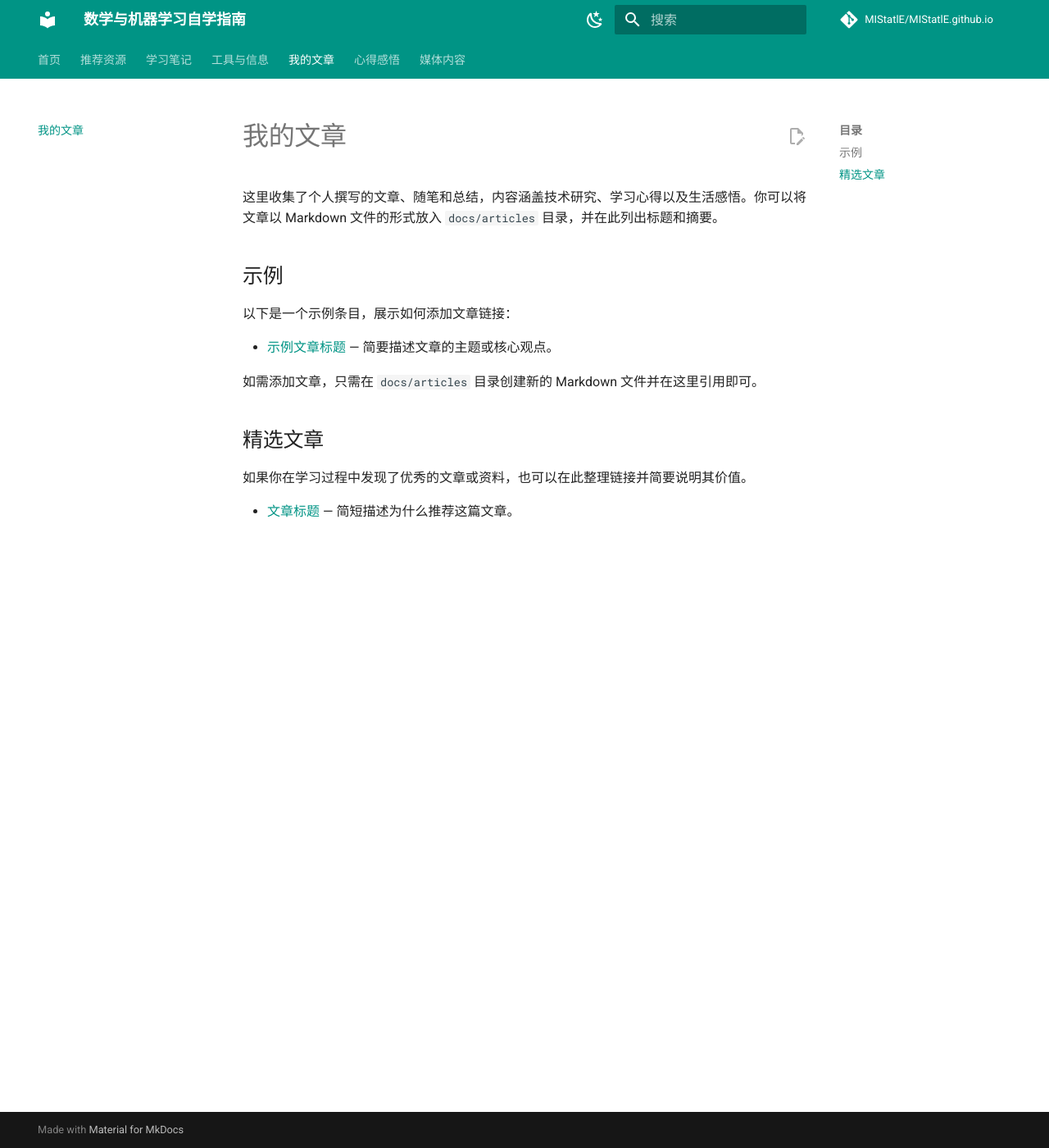
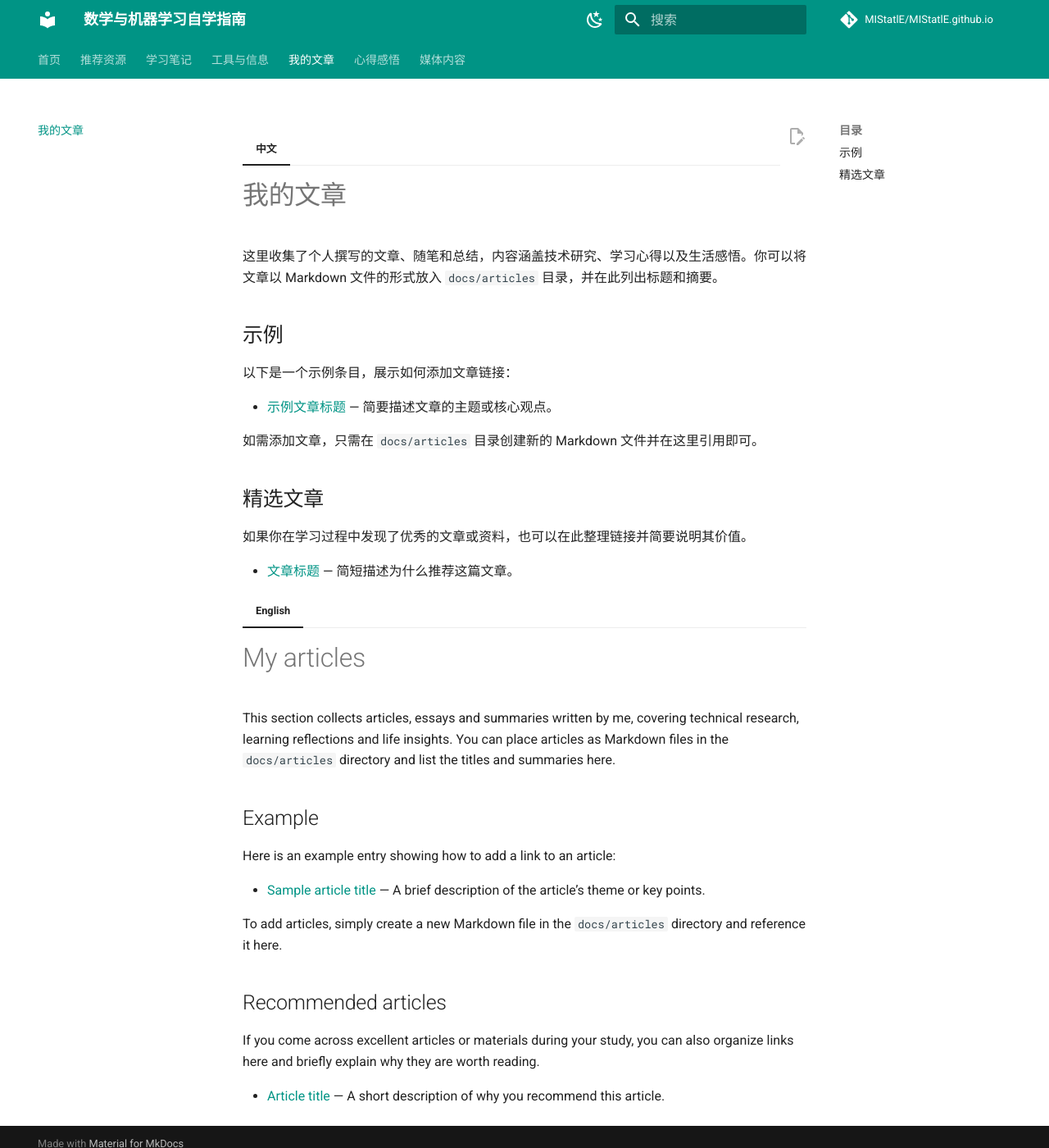
Before and after one commit to MIStatlE/MIStatlE.github.io, an MkDocs documentation site: the page built from docs/articles/index.md, in a window 1280 px wide and 1400 px high. Shown: the whole window at 82% size. Built offline with MkDocs 1.6.1 and Material for MkDocs 9.7.7, drawn with Linux system fonts in a browser that asks for light colours; comment, search, counter and statistics services are not loaded.

Commit message:
Add files via upload

```diff
--- a/docs/articles/index.md
+++ b/docs/articles/index.md
@@ -1,6 +1,8 @@
+=== "中文"
+
 # 我的文章
 
-这里收集了个人撰写的文章、随笔和总结，内容涵盖技术研究、学习心得以及生活感悟。你可以将文章以 Markdown 文件的形式放入 `docs/articles` 目录，并在此列出标题和摘要。
+这里收集了个人撰写的文章、随笔和总结，内容涵盖技术研究、学习心得以及生活感悟。你可以将文章以 Markdown 文件的形式放入 `docs/articles` 目录，并在此列出标题和摘要。
 
 ## 示例
 
@@ -8,10 +10,30 @@
 
 - [示例文章标题](示例文章.md) — 简要描述文章的主题或核心观点。
 
-如需添加文章，只需在 `docs/articles` 目录创建新的 Markdown 文件并在这里引用即可。
+如需添加文章，只需在 `docs/articles` 目录创建新的 Markdown 文件并在这里引用即可。
 
 ## 精选文章
 
 如果你在学习过程中发现了优秀的文章或资料，也可以在此整理链接并简要说明其价值。
 
 - [文章标题](文章链接) — 简短描述为什么推荐这篇文章。
+
+=== "English"
+
+# My articles
+
+This section collects articles, essays and summaries written by me, covering technical research, learning reflections and life insights. You can place articles as Markdown files in the `docs/articles` directory and list the titles and summaries here.
+
+## Example
+
+Here is an example entry showing how to add a link to an article:
+
+- [Sample article title](示例文章.md) — A brief description of the article’s theme or key points.
+
+To add articles, simply create a new Markdown file in the `docs/articles` directory and reference it here.
+
+## Recommended articles
+
+If you come across excellent articles or materials during your study, you can also organize links here and briefly explain why they are worth reading.
+
+- [Article title](文章链接) — A short description of why you recommend this article.
```
